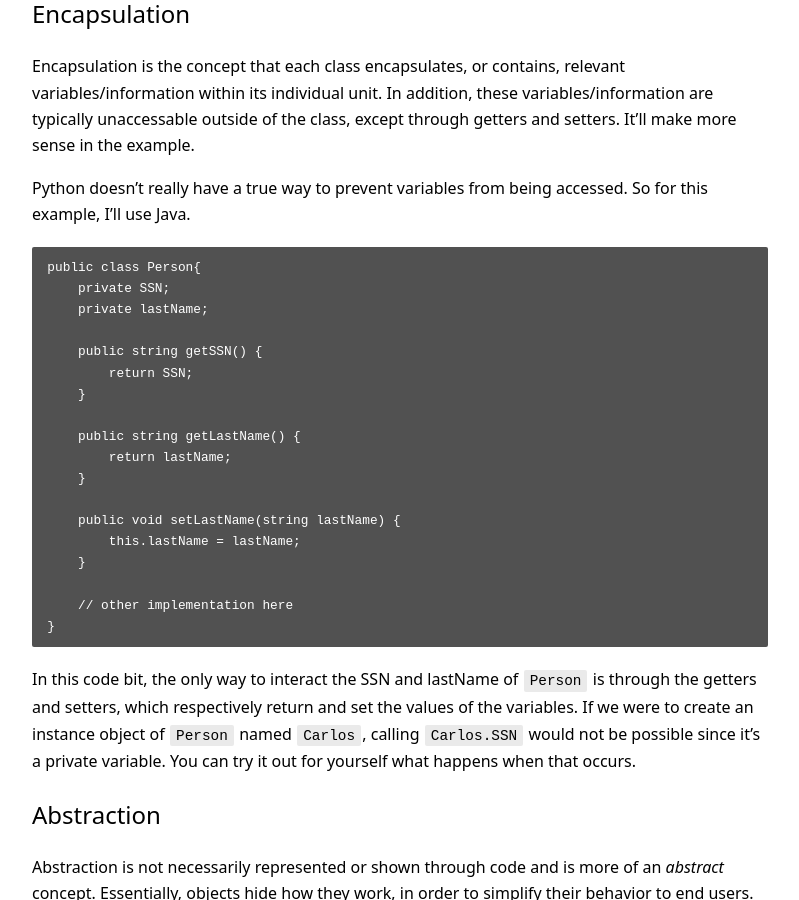
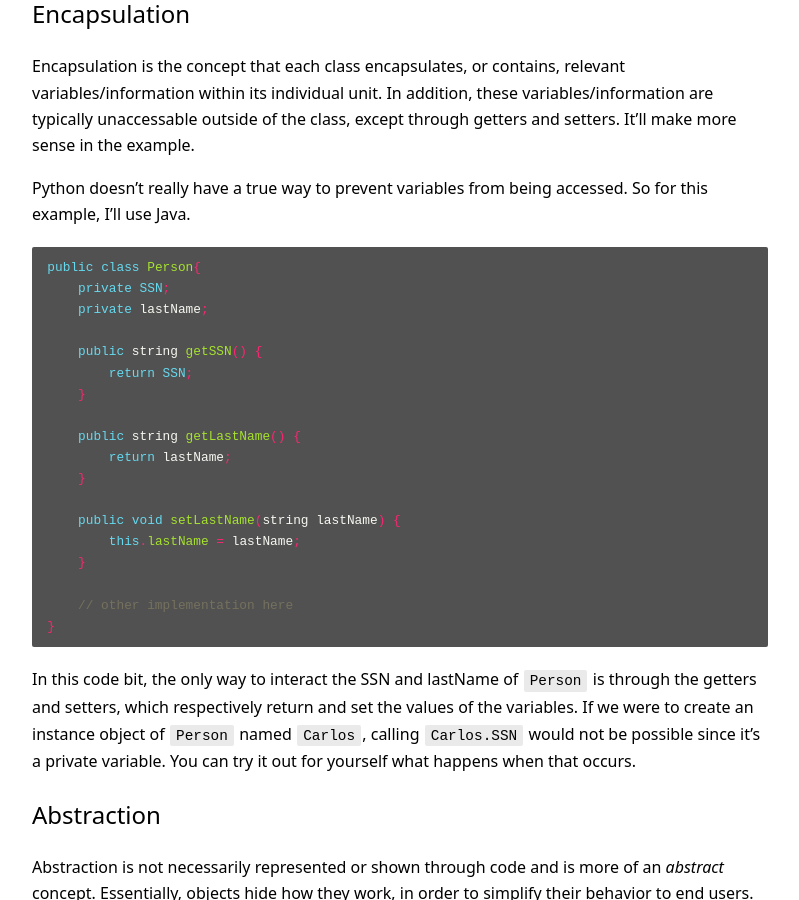
Before and after one commit to mattngu01/mattngu01.github.io, a Jekyll site: the page built from _posts/2020-01-28-object-oriented-programming.md, in a window 1280 px wide and 900 px high, scrolled down 2174 px. Shown: the whole window, without its empty margins (240-1039 px from the left). Built offline with Jekyll 4.4.1, drawn with Linux system fonts in a browser that asks for light colours; comment, search, counter and statistics services are not loaded; some of the changed text lies outside the part shown.

Commit message:
Fix code blocks

````diff
--- a/_posts/2020-01-28-object-oriented-programming.md
+++ b/_posts/2020-01-28-object-oriented-programming.md
@@ -40,7 +40,7 @@ Aptly named, inheritance refers to the ability of objects to pass down behaviors
 
 In programming, there are parent-child relationships between classes. For example, let's establish the `Animal` and `UnknownAnimal` class:
 
-```Python
+```python
 class Animal():
     # initialization here, etc..
     def __init__(self):
@@ -75,7 +75,7 @@ Encapsulation is the concept that each class encapsulates, or contains, relevant
 
 Python doesn't really have a true way to prevent variables from being accessed. So for this example, I'll use Java.
 
-```Java
+```java
 public class Person{
     private SSN;
     private lastName;
````
